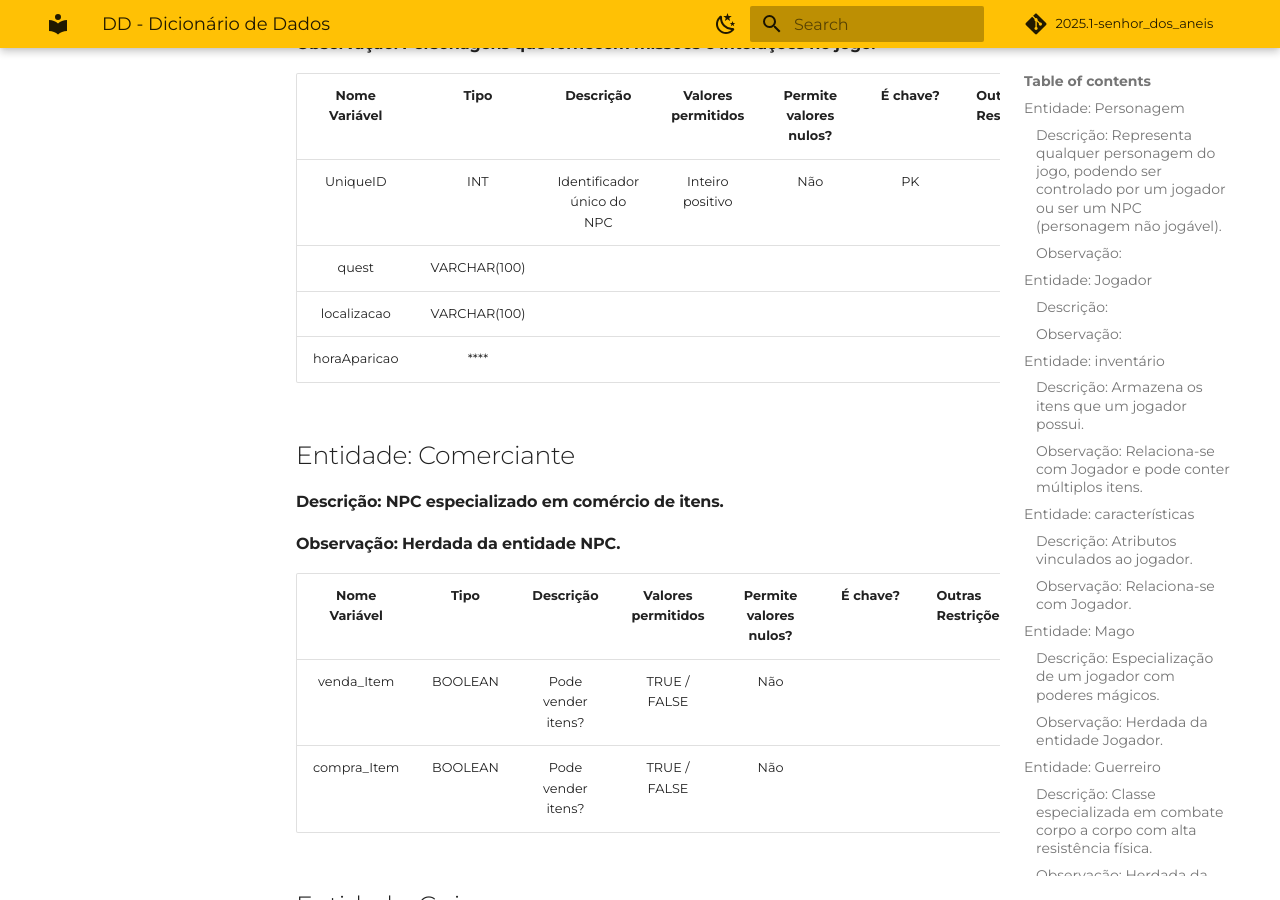
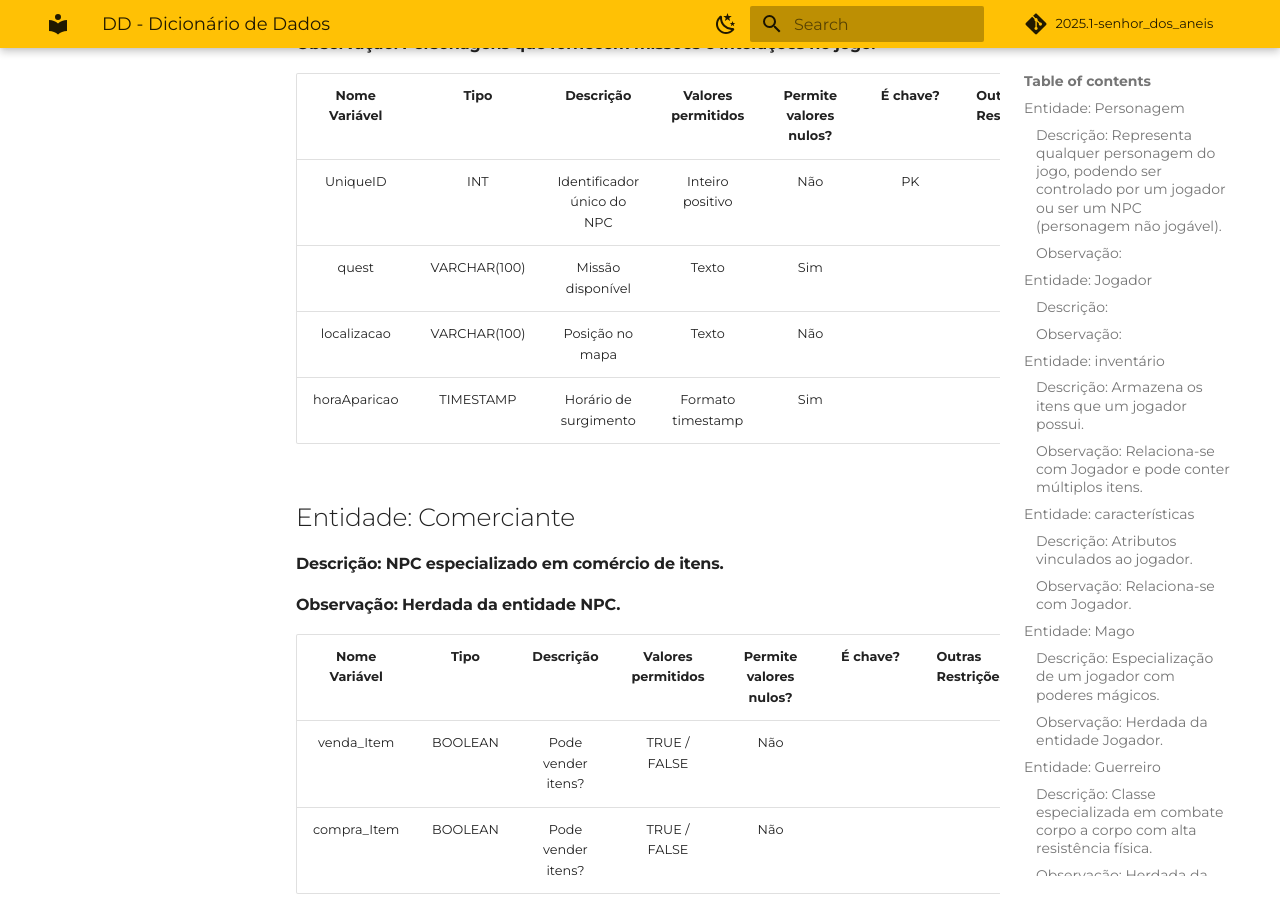
Before and after one commit to SBD1/2025.1-senhor_dos_aneis, an MkDocs documentation site: the page built from docs/DD_o_senhor_dos_aneis.md, in a window 1280 px wide and 900 px high, scrolled down 6717 px. Built offline with MkDocs 1.6.1 and Material for MkDocs 9.7.7, drawn with Linux system fonts in a browser that asks for light colours; comment, search, counter and statistics services are not loaded.

Commit message:
docs(add dicionario de dados)

```diff
--- a/docs/DD_o_senhor_dos_aneis.md
+++ b/docs/DD_o_senhor_dos_aneis.md
@@ -152,9 +152,9 @@
 | Nome Variável |     Tipo     |         Descrição          | Valores permitidos | Permite valores nulos? | É chave? | Outras Restrições |
 | :-----------: | :----------: | :------------------------: | :----------------: | :--------------------: | :------: | ----------------- |
 |   UniqueID    |     INT      | Identificador único do NPC |  Inteiro positivo  |          Não           |    PK    |                   |
-|     quest     | VARCHAR(100) |                            |                    |                        |          |                   |
-|  localizacao  | VARCHAR(100) |                            |                    |                        |          |                   |
-| horaAparicao  |   \*\*\*\*   |                            |                    |                        |          |                   |
+|     quest     | VARCHAR(100) |     Missão disponível      |       Texto        |          Sim           |          |                   |
+|  localizacao  | VARCHAR(100) |      Posição no mapa       |       Texto        |          Não           |          |                   |
+| horaAparicao  |  TIMESTAMP   |   Horário de surgimento    | Formato timestamp  |          Sim           |          |                   |
 
 ## Entidade: Comerciante
 
@@ -201,7 +201,7 @@
 | Nome Variável | Tipo |  Descrição   | Valores permitidos | Permite valores nulos? | É chave? | Outras Restrições |
 | :-----------: | :--: | :----------: | :----------------: | :--------------------: | :------: | ----------------- |
 |     mãos      | INT  |              |       1 ou 2       |          Não           |          |                   |
-|     dano      | INT  | Dano causado |        ≥ 0         |          Não           |          |
+|     dano      | INT  | Dano causado |        ≥ 0         |          Não           |          |                   |
 
 ## Entidade: Armadura
 
```
